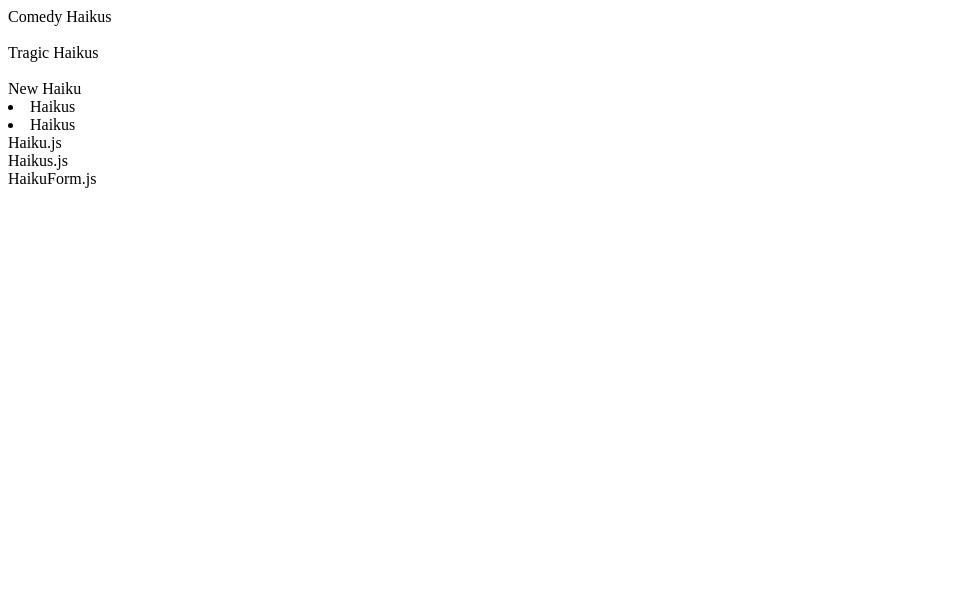
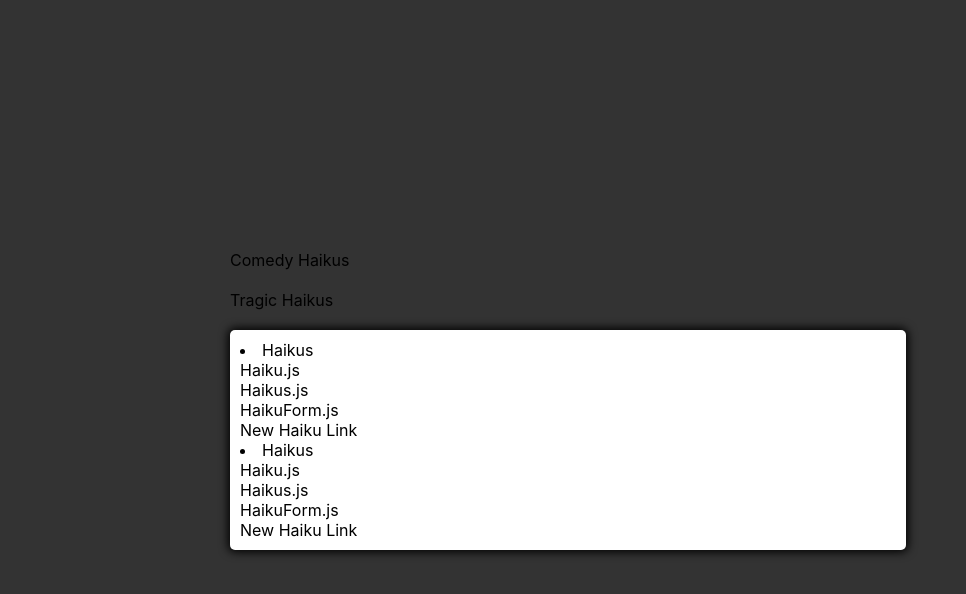
Before and after one commit to MoDaCoder/Haiku_Sandbox_frontend, a React (Create React App) app: page / in a window 1280 px wide. Shown: the top 594 px of the page, without its empty margins (0-966 px from the left). Built offline with nearby package versions, Linux system fonts and the light colour scheme.

Commit message:
Temporarily commenting out redux and route code and deleting logo from index.html.

```diff
--- a/package.json
+++ b/package.json
@@ -8,8 +8,11 @@
     "@testing-library/user-event": "^12.1.10",
     "react": "^17.0.1",
     "react-dom": "^17.0.1",
+    "react-redux": "^7.2.2",
     "react-scripts": "4.0.3",
+    "redux": "^4.0.5",
     "redux-thunk": "^2.3.0",
+    "syllable": "^4.1.0",
     "web-vitals": "^1.0.1"
   },
   "scripts": {
--- a/public/index.html
+++ b/public/index.html
@@ -2,7 +2,6 @@
 <html lang="en">
   <head>
     <meta charset="utf-8" />
-    <link rel="icon" href="%PUBLIC_URL%/favicon.ico" />
     <meta name="viewport" content="width=device-width, initial-scale=1" />
     <meta name="theme-color" content="#000000" />
     <meta
--- a/src/App.css
+++ b/src/App.css
@@ -1,4 +1,4 @@
-/* body {
+body {
   padding: 0;
   margin: 0;
   display: flex;
@@ -7,7 +7,23 @@
   width: 100vw;
   height: 100vh;
   background-color: #333;
-} */
+}
+
+.container {
+  width: 800px;
+  max-width: 80%;
+  background-color: white;
+  padding: 10px;
+  border-radius: 5px;
+  box-shadow: 0 0 10px 2px;
+}
+
+.btn-grid {
+  display: grid;
+  grid-template-columns: repeat(2, auto);
+  gap: 10px;
+  margin-top: 20px;
+}
 
 .App {
   text-align: center;
--- a/src/ComedyContainer.js
+++ b/src/ComedyContainer.js
@@ -15,6 +15,14 @@ class ComedyContainer extends PureComponent {
                 <Haiku/>
                 <Haikus/>
                 <HaikuForm/>
+                <span>Haiku.js</span>
+                <br></br>
+                <span>Haikus.js</span>
+                <br></br>
+                <span>HaikuForm.js</span>
+                <br></br>
+                <span>New Haiku Link</span>
+                <br></br>
             </>
         )
     }
--- a/src/HaikuContainer.js
+++ b/src/HaikuContainer.js
@@ -11,12 +11,12 @@ class HaikuContainer extends PureComponent {
 
         return(
             <>
+            <div className="container">
                 <div className="grid-btn">
                     <ComedyContainer/>
-                </div>
-                <div className="grid-btn">
                     <TragedyContainer/>
                 </div>
+            </div>
             </>
         )
     }
--- a/src/Navbar.js
+++ b/src/Navbar.js
@@ -8,7 +8,6 @@ export default function Navbar(){
          <br></br>
          <div className="grid-btn">Tragic Haikus</div>
          <br></br>
-         <div>New Haiku</div>
         </nav>
     )
 }
--- a/src/TragedyContainer.js
+++ b/src/TragedyContainer.js
@@ -21,6 +21,8 @@ class TragedyContainer extends PureComponent {
                 <br></br>
                 <span>HaikuForm.js</span>
                 <br></br>
+                <span>New Haiku Link</span>
+                <br></br>
             </>
         )
     }
--- a/src/index.js
+++ b/src/index.js
@@ -1,21 +1,38 @@
+// import React from 'react';
+// import ReactDOM from 'react-dom';
+// import App from './App';
+// import {BrowserRouter as Router} from 'react-router-dom'
+// import {createStore, compose, applyMiddleware, combineReducers} from 'redux'
+// import haikuReducer from './reducers/haikuReducer'
+// import { composeWithDevTools } from 'redux-devtools-extension'
+// import {Provider} from 'react-redux'
+// import thunk from "redux-thunk"
+
+// const initialState = {}
+// const store = createStore(haikuReducer, initialState, compose(applyMiddleware(thunk), composeWithDevTools()))
+
+// ReactDOM.render(
+//   <Router>
+//     <Provider store={store}>
+//       <App/>
+//       </Provider>
+//   </Router>,
+//   document.getElementById('root')
+// );
 import React from 'react';
 import ReactDOM from 'react-dom';
+import './index.css';
 import App from './App';
-import {BrowserRouter as Router} from 'react-router-dom'
-import {createStore, compose, applyMiddleware, combineReducers} from 'redux'
-import haikuReducer from './reducers/haikuReducer'
-import { composeWithDevTools } from 'redux-devtools-extension'
-import {Provider} from 'react-redux'
-import thunk from "redux-thunk"
-
-const initialState = {}
-const store = createStore(haikuReducer, initialState, compose(applyMiddleware(thunk), composeWithDevTools()))
+import reportWebVitals from './reportWebVitals';
 
 ReactDOM.render(
-  <Router>
-    <Provider store={store}>
-      <App/>
-    </Provider>
-  </Router>,
+  <React.StrictMode>
+    <App />
+  </React.StrictMode>,
   document.getElementById('root')
 );
+
+// If you want to start measuring performance in your app, pass a function
+// to log results (for example: reportWebVitals(console.log))
+// or send to an analytics endpoint. Learn more: https://bit.ly/CRA-vitals
+reportWebVitals();
```
Also changed, not shown: 1 other file (tests, documents, lock files or other folders).
